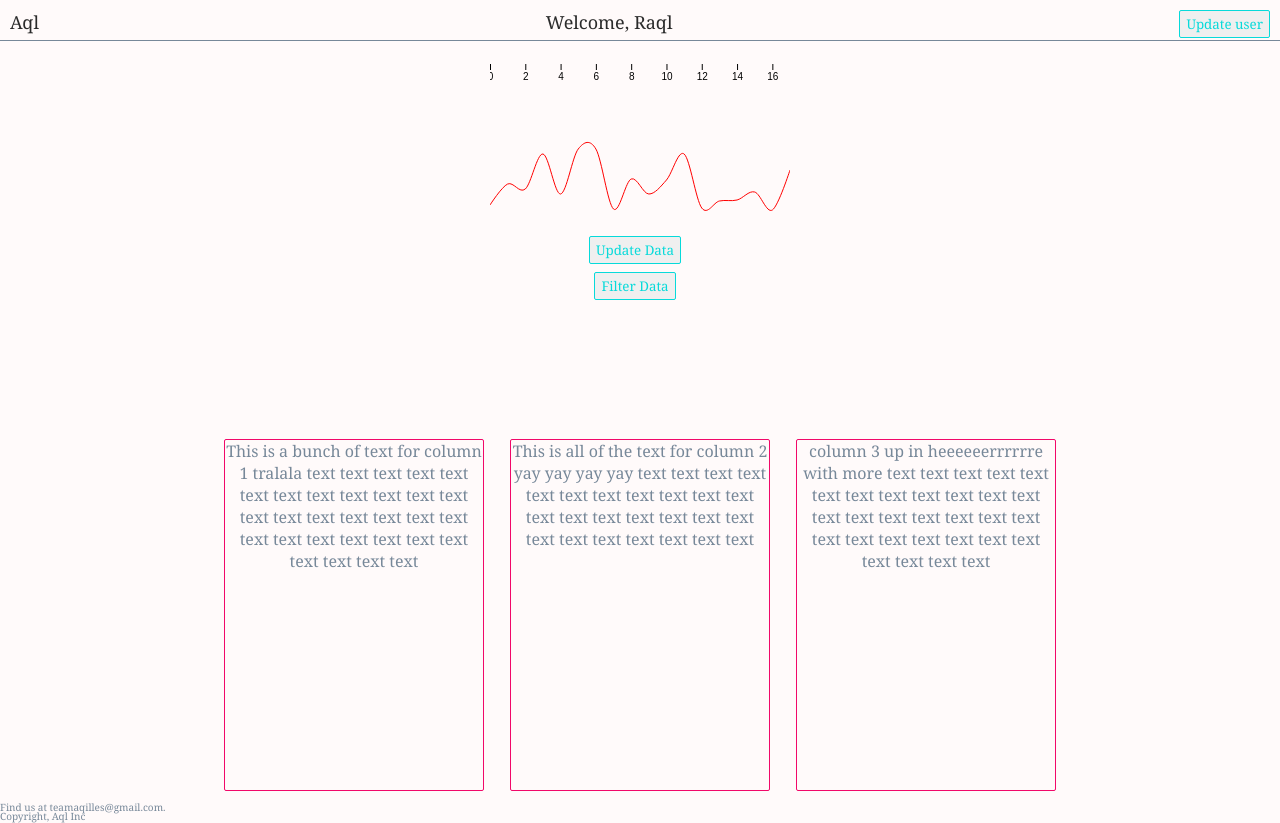
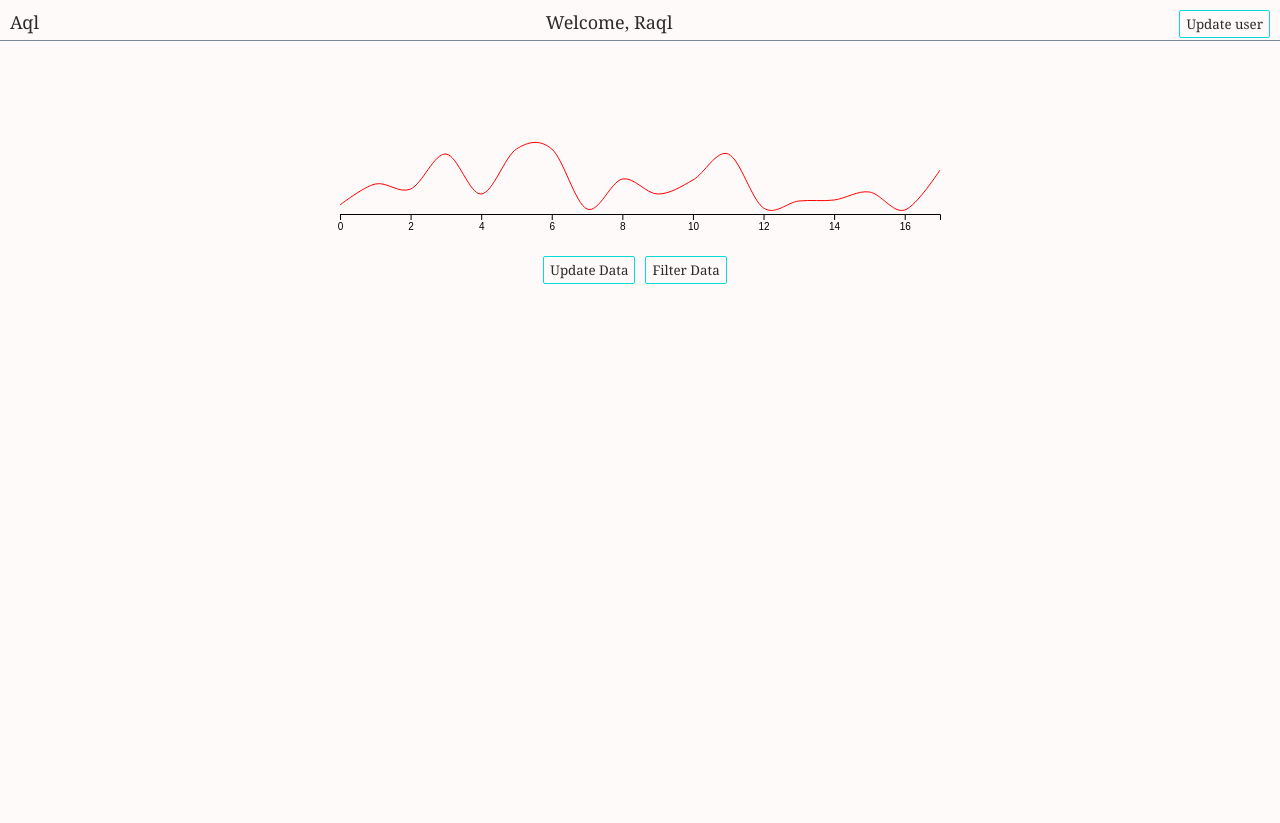
Before and after one commit to casesimmons/aql-reaqtl2, a React (Create React App) app: page / in a window 1280 px wide. After the commit the page ends 800 px from the top, so only its background shows below. Built offline with nearby package versions, Linux system fonts and the light colour scheme; a web font is replaced by a local one.

Commit message:
svg width extended to 600, buttons styled

```diff
--- a/src/App.css
+++ b/src/App.css
@@ -44,7 +44,6 @@ h5 {
   font-size: 16px;
   margin: auto;
   margin-top: 5%;
-  min-height: 350px;
 }
 
 #graphs {
@@ -58,11 +57,16 @@ h5 {
   border: 1px solid rgb(7, 218, 218);
 }
 
+.buttons {
+  margin-top: 20px;
+}
+
 button {
   font-family: Georgia, 'Times New Roman', Times, serif;
   border-radius: 2px;
-  border: 1px solid;
-  color: rgb(7, 218, 218);
+  border: 1px solid rgb(7, 218, 218);
+  background-color: snow;
+  color: rgb(43, 43, 43);
   height: 28px;
   margin-bottom: 8px;
   margin-top: 0px;
@@ -74,11 +78,12 @@ p {
 }
 
 svg {
-  overflow: visable;
+  overflow: visible;
+  width: 600px;
 }
 
 /* .x-axis {
-  transform: translateY(30px);
+  transform: translateY(133px);
 } */
 
 #greeting {
--- a/src/App.js
+++ b/src/App.js
@@ -14,8 +14,8 @@ function App() {
         {/* <CircleGraph /> */}
         <LineChart />
       </div>
-      <Analytics />
-      <Footer />
+      {/* <Analytics />
+      <Footer /> */}
     </div>
   );
 }
--- a/src/LineChart.js
+++ b/src/LineChart.js
@@ -30,12 +30,12 @@ function LineChart() {
 
     const xScale = scaleLinear()
       .domain([0, data.length - 1])
-      .range([0, 300]);
+      .range([0, 600]);
 
     const yScale = scaleLinear().domain([0, 150]).range([150, 0]);
 
     const xAxis = axisBottom(xScale);
-    svg.select('.x-axis').call(xAxis);
+    svg.select('.x-axis').style('transform', 'translateY(150px)').call(xAxis);
 
     // Generates the 'd' attribute of the path element
     const myLine = line()
@@ -44,9 +44,10 @@ function LineChart() {
       .curve(curveCardinal);
     // Renders the path element, and attaches the 'd' attribute from line generator above
     svg
-      .selectAll('path')
+      .selectAll('.line')
       .data([data])
       .join('path')
+      .attr('class', 'line')
       .attr('d', (value) => myLine(value))
       .attr('fill', 'none')
       .attr('stroke', 'red');
@@ -57,14 +58,18 @@ function LineChart() {
         <g className="x-axis" />
       </svg>
       <br />
+      <div className="buttons">
         <button
-        onClick={() => setData(data.map((value) => value + Math.random() * 10))}
+          onClick={() =>
+            setData(data.map((value) => value + Math.random() * 10))
+          }
         >
           Update Data
         </button>
         <button onClick={() => setData(data.filter((value) => value < 35))}>
           Filter Data
         </button>
+      </div>
     </React.Fragment>
   );
 }
```
Lines whose indentation alone changed are shown as unchanged.
